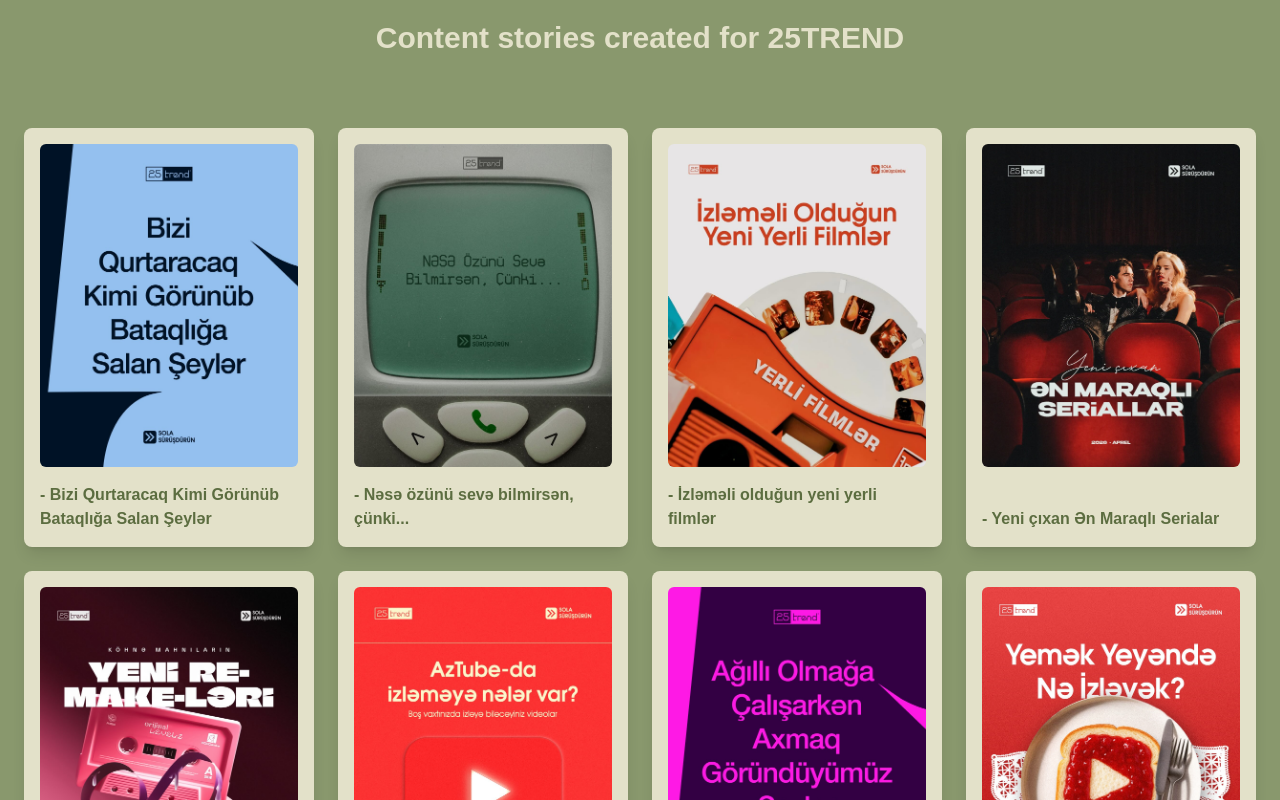
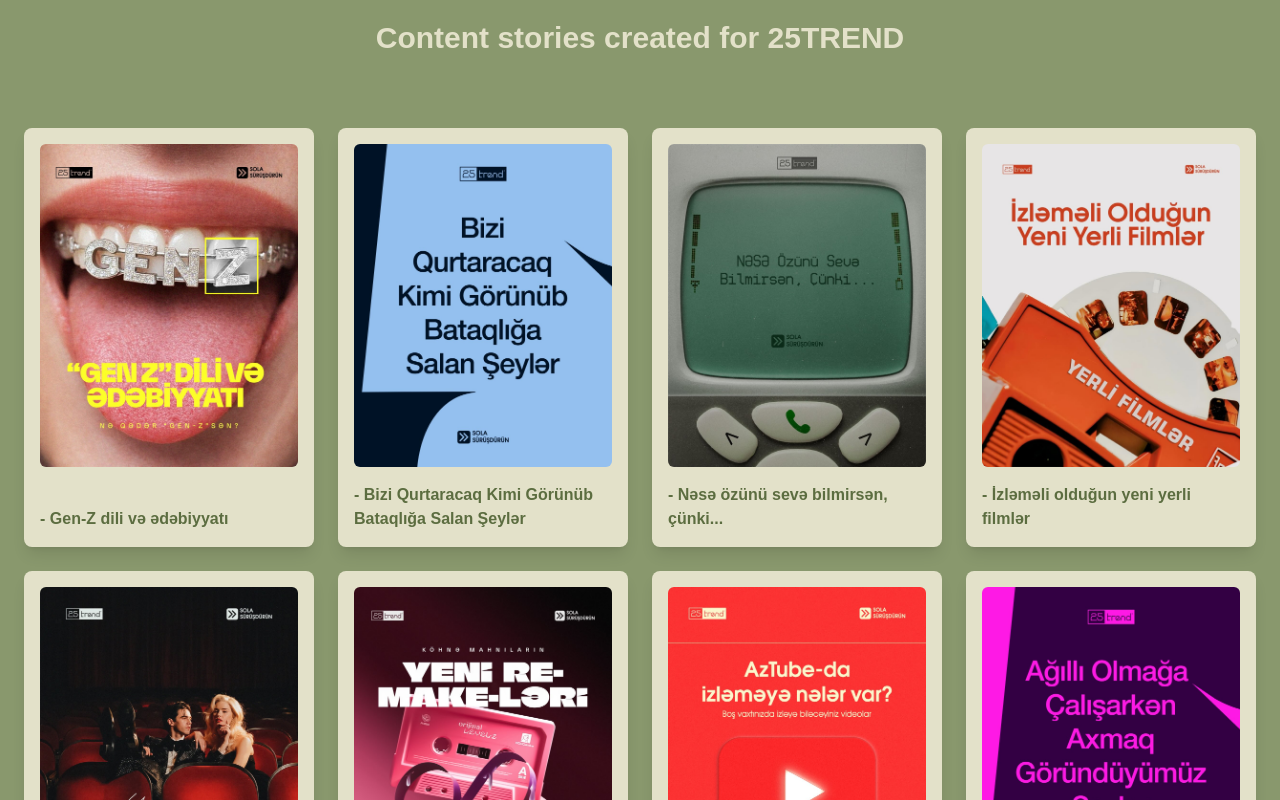
Before and after one commit to aysumaharramovaa/orkhanPortfolyo, a Next.js app: page / in a window 1280 px wide. Shown: the part 5300-6100 px from the top of the page. Built offline with nearby package versions, Linux system fonts and the light colour scheme.

Commit message:
genz update

```diff
--- a/src/app/components/PostsGrid.tsx
+++ b/src/app/components/PostsGrid.tsx
@@ -9,6 +9,7 @@ const qorxuImages = Array.from(
   { length: 11 },
   (_, i) => `/qorxu${i || ""}.jpg`
 );
+
 const anImages = Array.from({ length: 10 }, (_, i) => `/an${i || ""}.jpg`);
 const neseImages = Array.from({ length: 10 }, (_, i) => `/nese${i || ""}.jpg`);
 const ferqliImages = Array.from(
@@ -83,6 +84,9 @@ const Post = ({ images }: { images: string[] }) => {
 const PostsGrid = () => {
   return (
     <div className="flex flex-wrap gap-4 justify-center">
+      {/* <div className="w-full sm:w-1/2 lg:w-1/4">
+        <Post images={} />
+      </div> */}
       <div className="w-full sm:w-1/2 lg:w-1/4">
         <Post images={spImages} />
       </div>
--- a/src/app/components/WorksPage.tsx
+++ b/src/app/components/WorksPage.tsx
@@ -4,6 +4,13 @@ import Image from "next/image";
 import { useState } from "react";
 
 const projects = [
+  {
+    id: 34,
+    name: " Gen-Z dili və ədəbiyyatı",
+    instagramLink:
+    "https://www.instagram.com/p/DW8W8ogjOXw/?img_index=2&igsh=MWt4em14czB6YWh3MA%3D%3D",
+    imageUrl: "/genz.jpg",
+  },
   {
     id: 33,
     name: "Bizi Qurtaracaq Kimi Görünüb Bataqlığa Salan Şeylər",
```
Also changed, not shown: public/genz.jpg (added), public/genz1.jpg (added).
